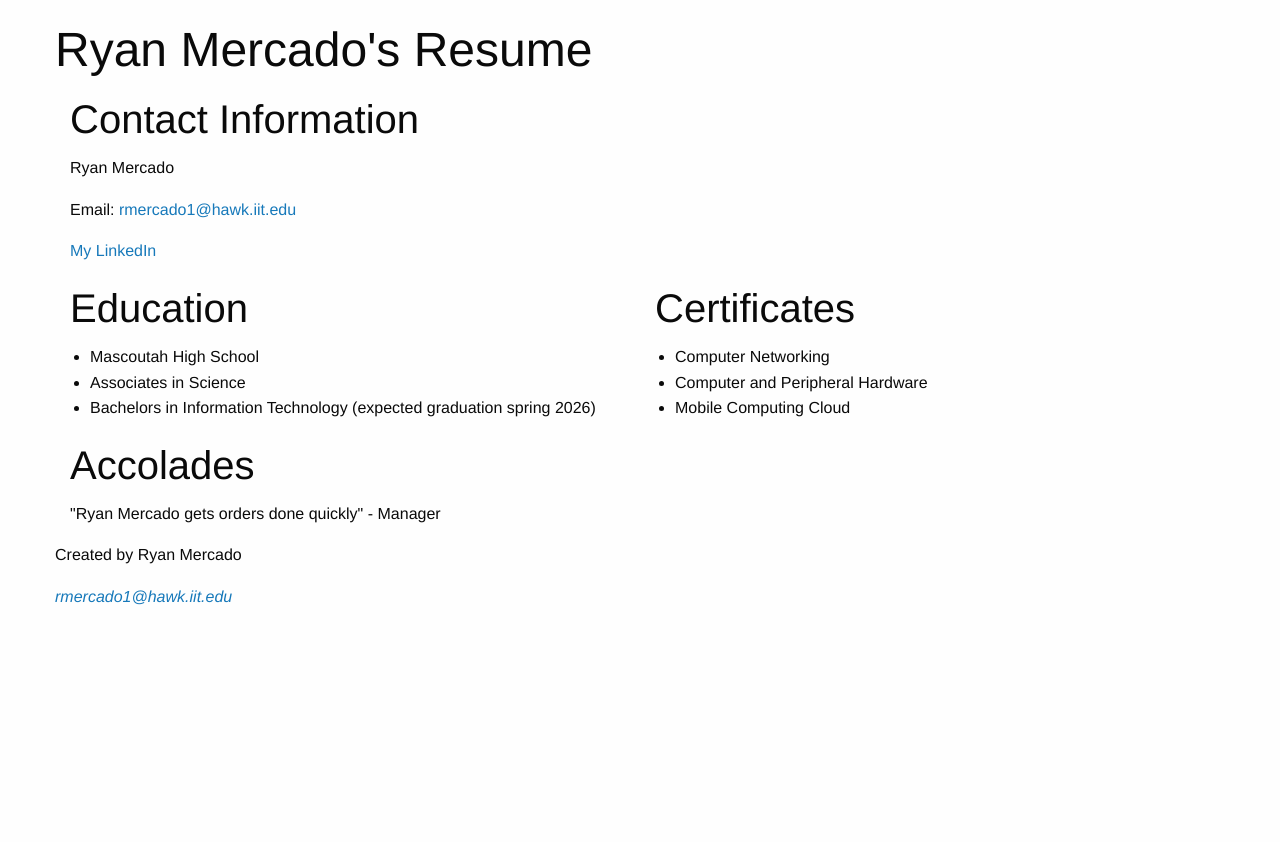
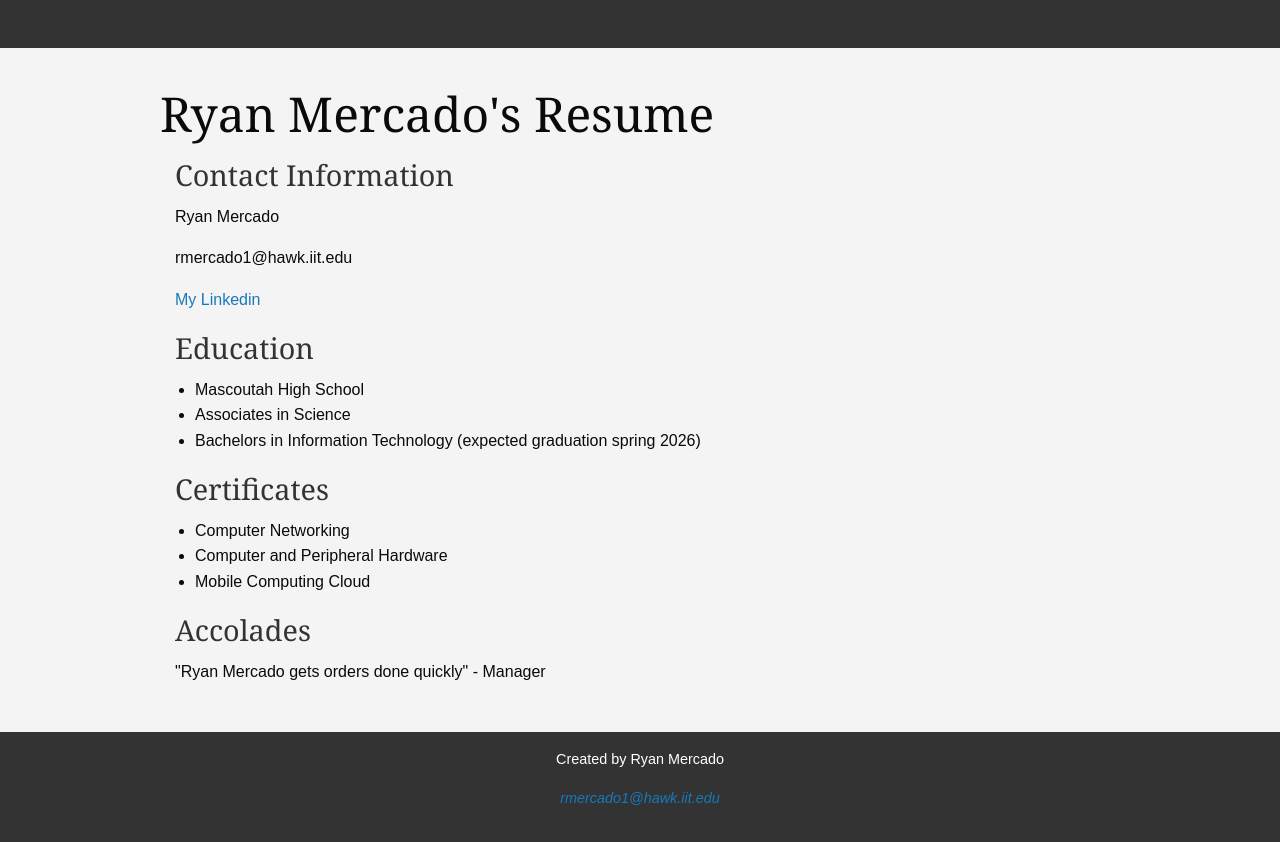
Before and after one commit to rmuser04/Project-4, a plain HTML site: page index.html in a window 1280 px wide. Before the commit the page ends 800 px from the top, so only its background shows below. Drawn offline with Linux system fonts and the light colour scheme.

Commit message:
fixes
fixes

```diff
--- a/css/styles.css
+++ b/css/styles.css
@@ -91,3 +91,13 @@ footer {
 
 /* Typography - Imported Font */
 @import url('https://fonts.googleapis.com/css2?family=Georgia&display=swap');
+
+/* Custom CSS Overrides to Fix Grid Width Issues */
+.cell {
+  width: auto; /* Ensures grid cells have a proper width */
+}
+
+/* Foundation Grid System Fix */
+.grid-x .cell {
+  width: 100%; /* Ensure cells inside grid-x take full width by default */
+}
--- a/index.html
+++ b/index.html
@@ -1,19 +1,18 @@
-<!doctype html>
-<html lang="en" class="no-js" dir="ltr">
+<!DOCTYPE html>
+<html lang="en">
   <head>
     <meta charset="utf-8">
     <meta http-equiv="x-ua-compatible" content="ie=edge">
     <meta name="viewport" content="width=device-width, initial-scale=1.0">
     <title>Ryan Mercado's Resume</title>
     <link rel="stylesheet" href="css/foundation.css">
-    <link rel="stylesheet" href="css/app.css">
+    <link rel="stylesheet" href="css/styles.css">
   </head>
+
   <body>
-    <div class="grid-container">
     <header>
       <nav>
         <ul>
-            <!-- Removed "About me" and "Resume" links here -->
         </ul>
       </nav>
     </header>
@@ -26,8 +25,8 @@
           <section id="pinfo">
             <h2>Contact Information</h2>
             <p>Ryan Mercado</p>
-              <p>Email: <a href="mailto:rmercado1@hawk.iit.edu">rmercado1@hawk.iit.edu</a></p>
-              <p><a href="https://www.linkedin.com/in/ryan-mercado-5a37021ba?trk=people-guest_people_search-card" target="_blank">My LinkedIn</a></p>
+            <p>rmercado1@hawk.iit.edu</p>
+            <p><a href="https://www.linkedin.com/in/ryan-mercado-5a37021ba?trk=people-guest_people_search-card">My Linkedin</a></p>
           </section>
         </div>
       </div>
@@ -64,7 +63,6 @@
           </section>
         </div>
       </div>
-
     </main>
 
     <footer>
@@ -73,7 +71,6 @@
         <p><a href="mailto:rmercado1@hawk.iit.edu">rmercado1@hawk.iit.edu</a></p>
       </address>
     </footer>
-    </div>
 
     <script src="js/vendor/jquery.js"></script>
     <script src="js/vendor/what-input.js"></script>
```
Lines whose indentation alone changed are shown as unchanged.
